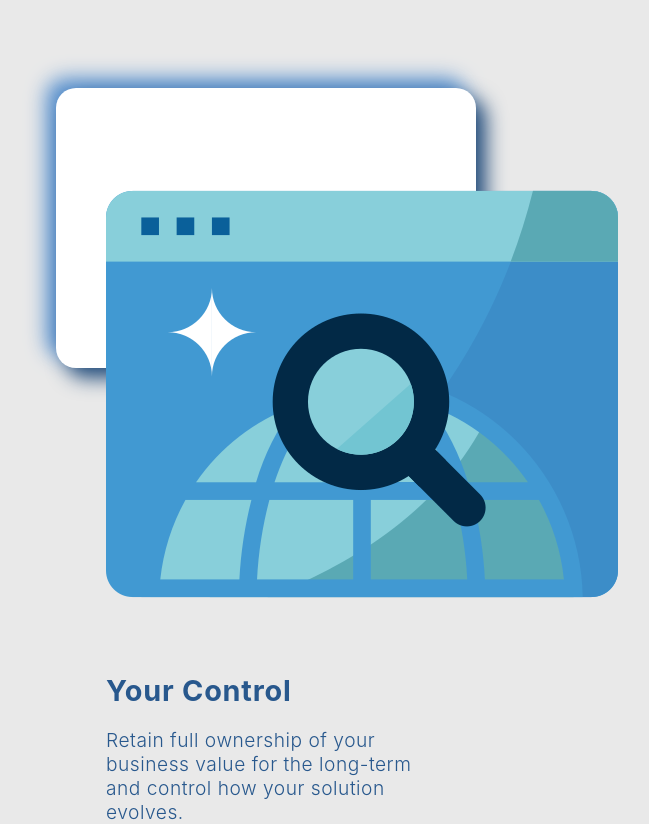
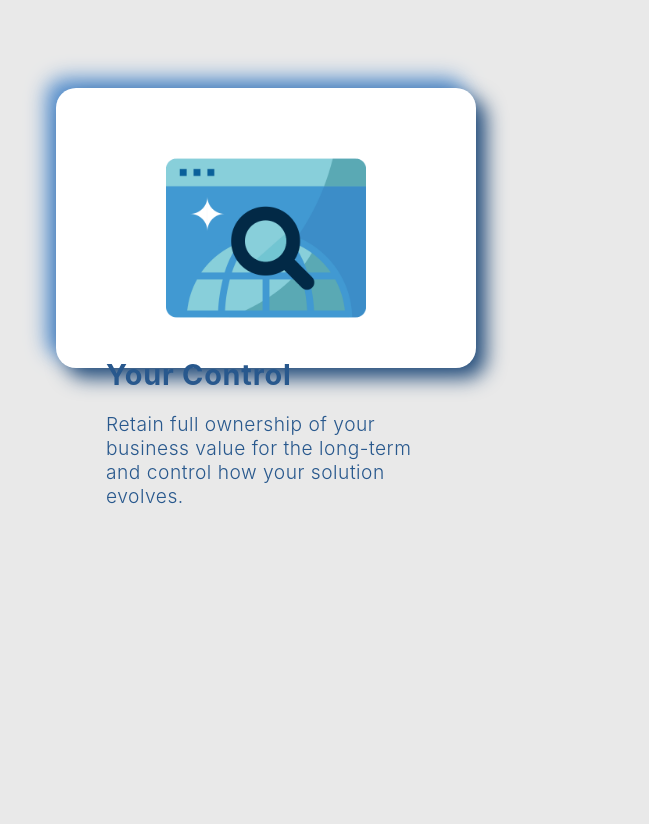
Before and after one commit to MilanP5G/weareadaptive.com, a React (Create React App) app: page / in a window 1280 px wide. Shown: the part 2160-2984 px from the top of the page, without its empty margins (74-723 px from the left). After the commit the page ends 2678 px from the top, so only its background shows below. Built offline with nearby package versions, Linux system fonts and the light colour scheme.

Commit message:
styled Your Control image

```diff
--- a/src/styling/main.css
+++ b/src/styling/main.css
@@ -158,3 +158,10 @@ body {
   color: #28588d;
   letter-spacing: 0.5px;
 }
+
+.origin-box .origin-features .origin-feature-yc img {
+  display: block;
+  margin-right: auto;
+  margin-left: auto;
+  width: 200px;
+}
```
